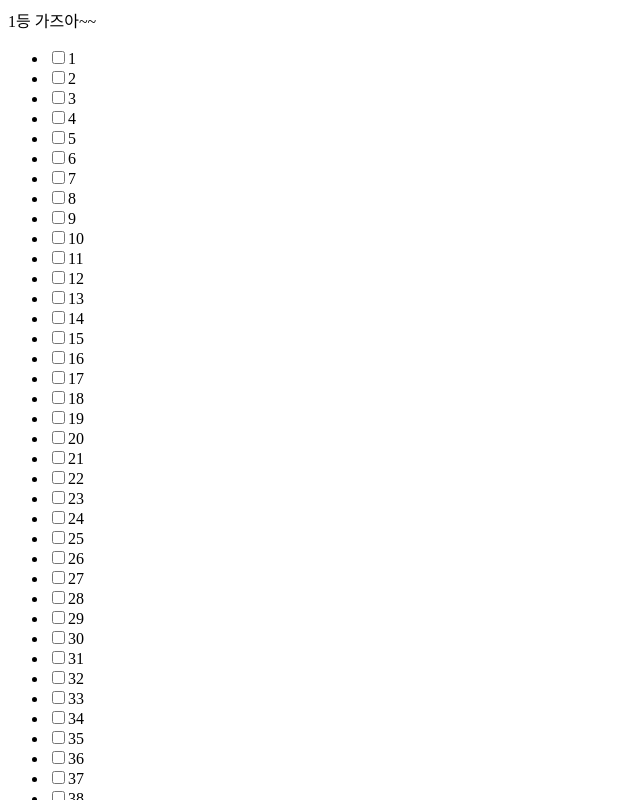
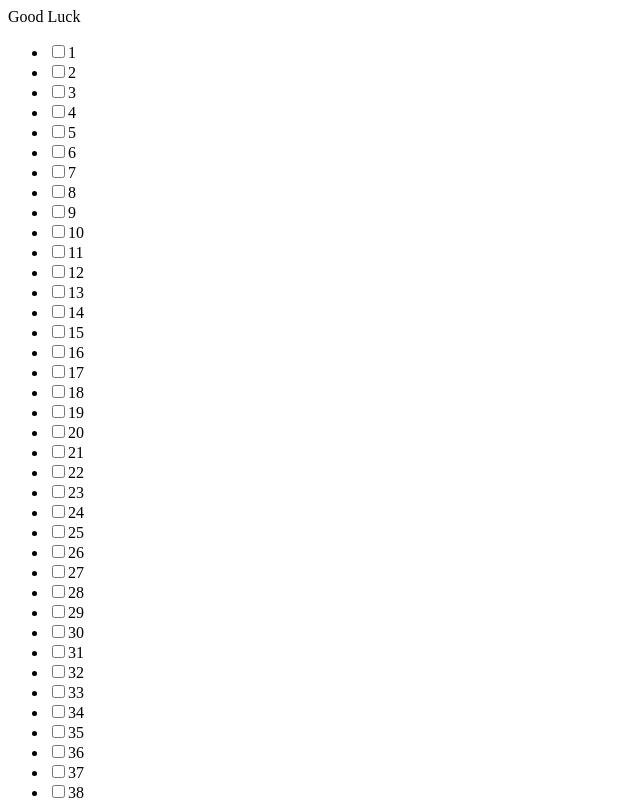
Before and after one commit to kim-j-s/lotto, a Vue app: page / in a window 1280 px wide. Shown: the top 800 px of the page, without its empty margins (0-640 px from the left). Built offline with nearby package versions, Linux system fonts and the light colour scheme; the HTML template or start-up script is replaced by a standard one.

Commit message:
maxlength 수정

```diff
--- a/src/App.vue
+++ b/src/App.vue
@@ -1,5 +1,5 @@
 <template>
-  <header>1등 가즈아~~</header>
+  <header>Good Luck</header>
   <div class="content">
     <ul class="chkList">
       <li v-for="(item, index) in numList" :key="index">
@@ -22,7 +22,7 @@
         v-model="inputValue"
         inpClass="tac"
         types="number"
-        maxlengths="8"
+        maxlengths="1"
         placeholder="횟수 입력"
       />
       <VButton text="여러번 돌리기" @click="action" />
```
